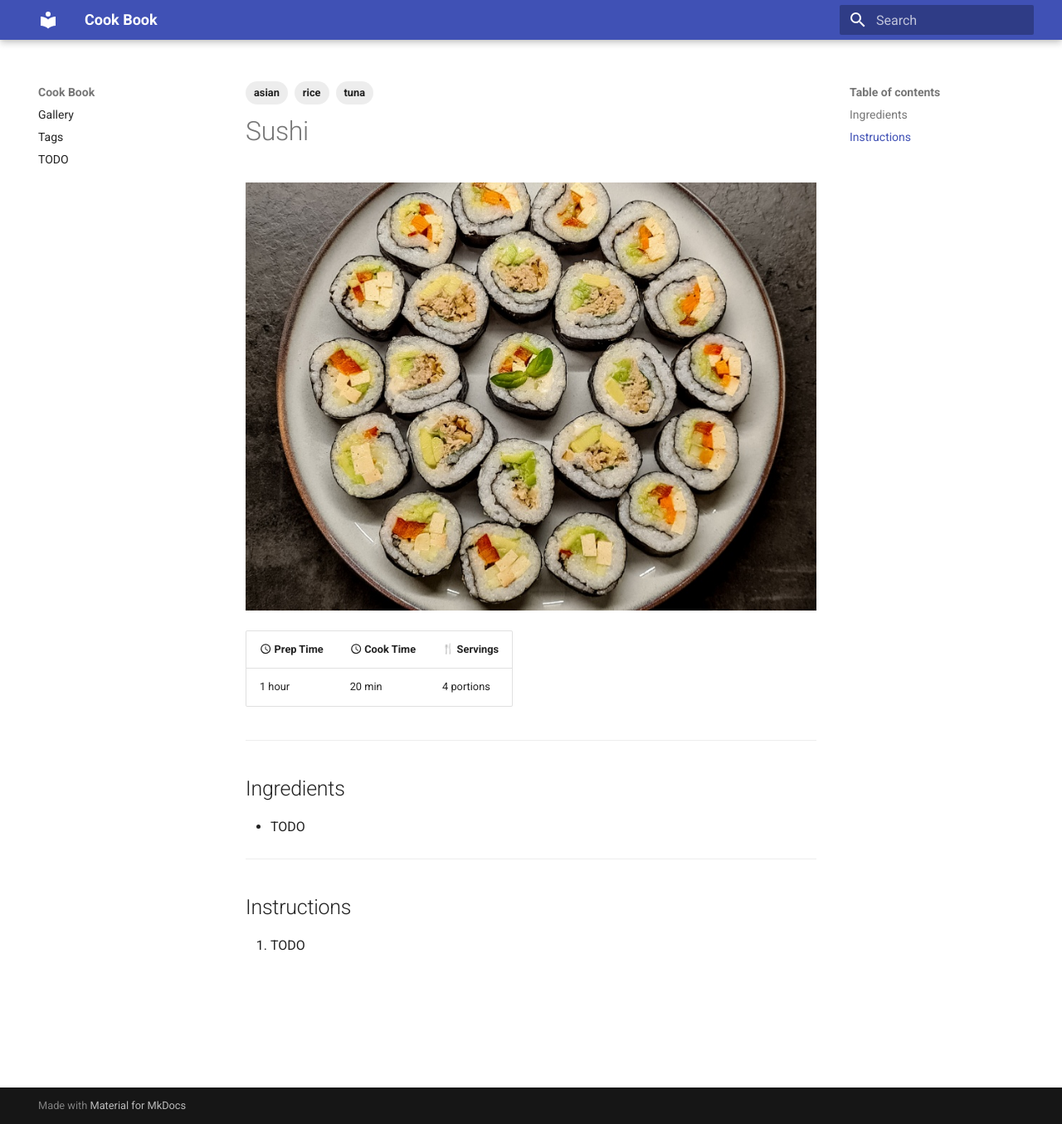
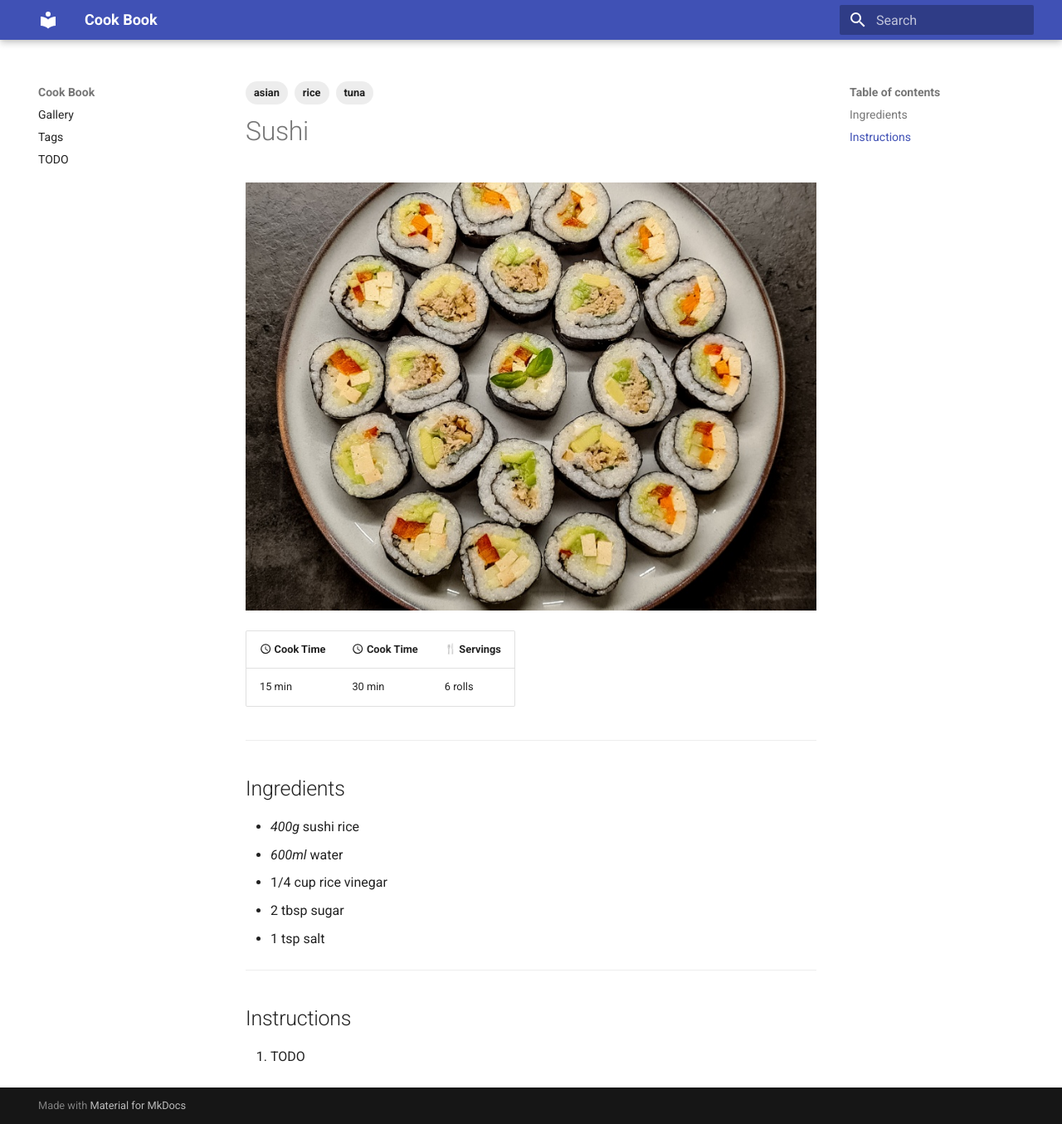
Before and after one commit to gr8jam/cook-book, an MkDocs documentation site: the page built from docs/recipes/sushi/index.md, in a window 1280 px wide and 1355 px high. Shown: the whole window at 83% size. Built offline with MkDocs 1.6.1 and Material for MkDocs 9.7.7, drawn with Linux system fonts in a browser that asks for light colours; emoji names are drawn with the system emoji font.

```diff
--- a/docs/recipes/sushi/index.md
+++ b/docs/recipes/sushi/index.md
@@ -10,15 +10,19 @@ tags:
 
 ![image](image.jpg)
 
-| :material-clock-outline: Prep Time | :material-clock-outline: Cook Time | :fork_and_knife: Servings |
+| :material-clock-outline: Cook Time | :material-clock-outline: Cook Time | :fork_and_knife: Servings |
 |------------------------------------|------------------------------------|---------------------------|
-| 1 hour                             | 20 min                             | 4 portions                |
+| 15 min                             | 30 min                             | 6 rolls                   |
 
 ---
 
 ## Ingredients
 
-- TODO
+- _400g_ sushi rice
+- _600ml_ water
+- 1/4 cup rice vinegar
+- 2 tbsp sugar
+- 1 tsp salt
 
 ---
 
```
Also changed, not shown: docs/index.md (+2 -0 lines), docs/recipes/chocolate_mouse/index.md (renamed from docs/recipes/chocholate_mouse/index.md, +1 -1 lines), docs/recipes/puffy_zucchini_cake/index.md (added, +45 -0 lines), docs/recipes/chocolate_mouse/image.jpg (added), docs/recipes/chocolate_mouse/thumbnail.jpg (added), docs/recipes/lasagna/image.jpg (added), docs/recipes/lasagna/thumbnail.jpg (added), 1 other file.
